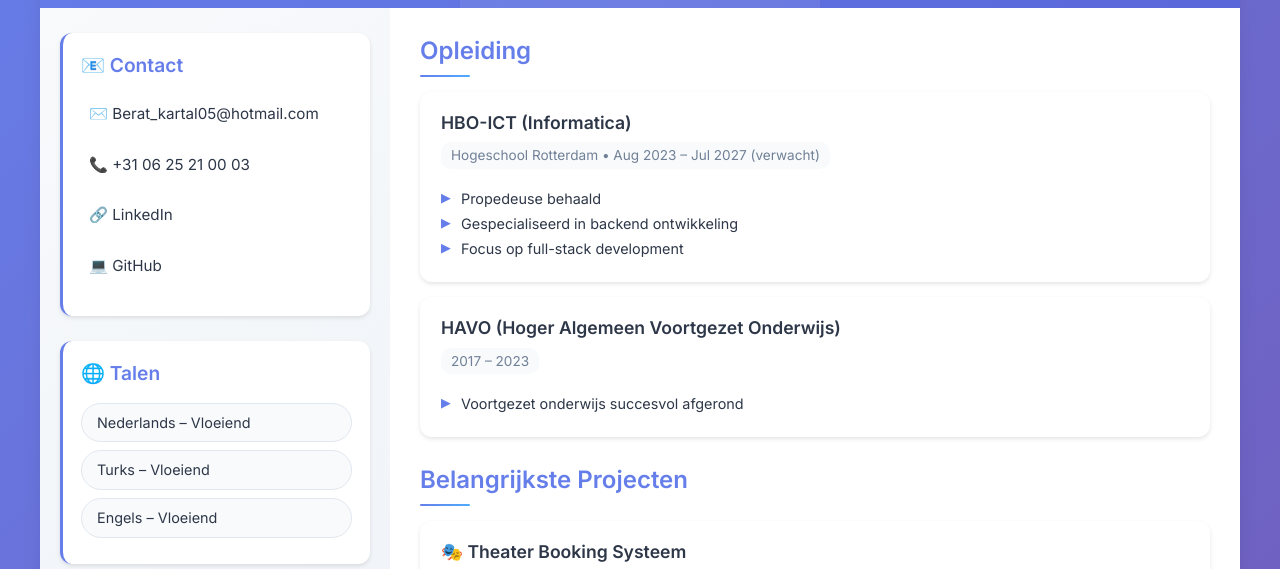
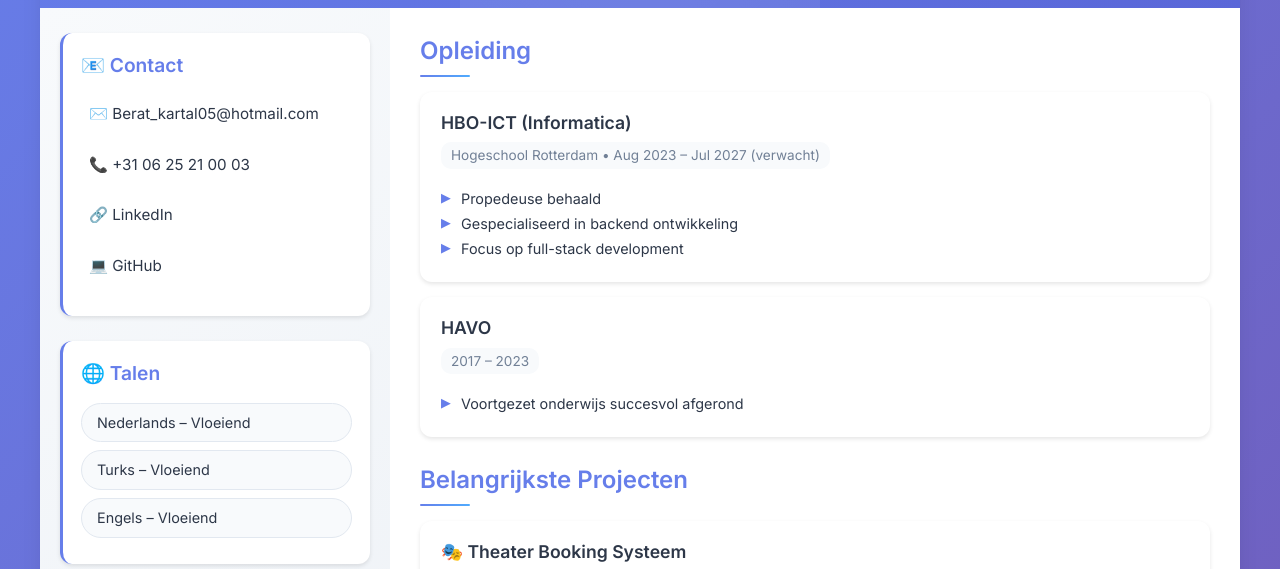
Before and after one commit to Beratoshh/berat-kartal-cv, a plain HTML site: page dutch.html in a window 1280 px wide. Shown: the part 192-761 px from the top of the page. Drawn offline with Linux system fonts and the light colour scheme.

Commit message:
Simplify HAVO education section titles in Dutch and English CVs

```diff
--- a/dutch.html
+++ b/dutch.html
@@ -673,7 +673,7 @@
           </ul>
         </div>
         <div class="item">
-          <h3>HAVO (Hoger Algemeen Voortgezet Onderwijs)</h3>
+          <h3>HAVO</h3>
           <span>2017 – 2023</span>
           <ul>
             <li>Voortgezet onderwijs succesvol afgerond</li>
```
Also changed, not shown: english.html (+1 -1 lines).
